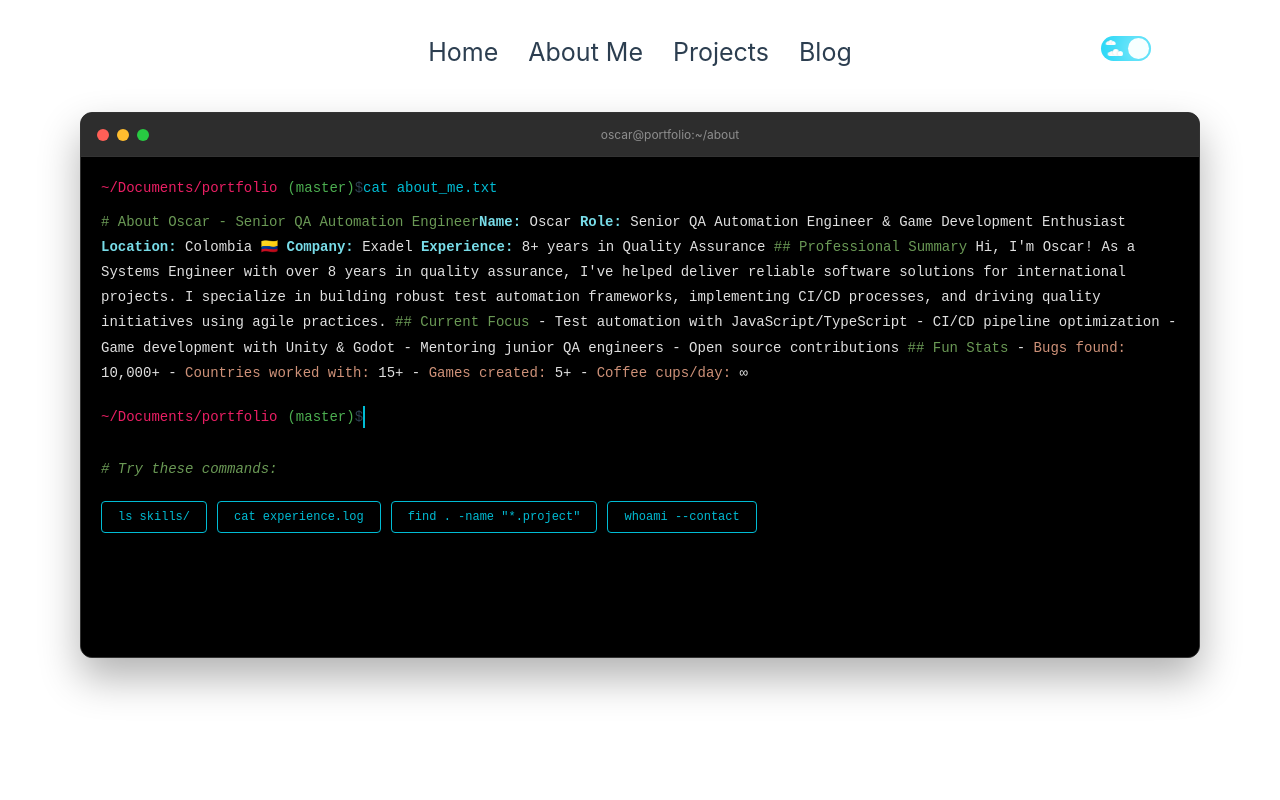
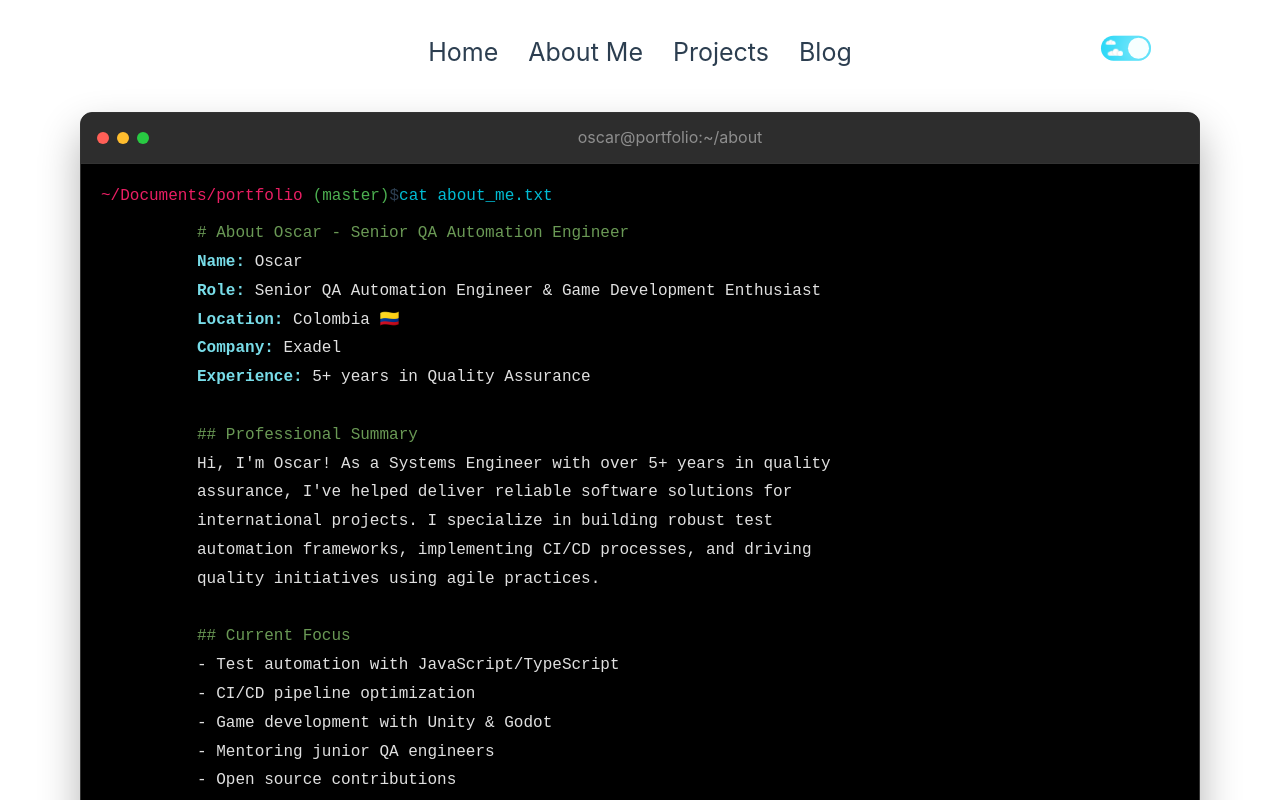
Before and after one commit to OscF95/portfolio, a Vue app: page /about in a window 1280 px wide. Shown: the top 800 px of the page. Built offline with nearby package versions, Linux system fonts and the light colour scheme.

Commit message:
Modify about me

```diff
--- a/src/assets/base.css
+++ b/src/assets/base.css
@@ -66,7 +66,7 @@ body {
   font-family: Inter, -apple-system, BlinkMacSystemFont, "Segoe UI", Roboto,
     Oxygen, Ubuntu, Cantarell, "Fira Sans", "Droid Sans", "Helvetica Neue",
     sans-serif;
-  font-size: 15px;
+  font-size: 16px;
   text-rendering: optimizeLegibility;
   -webkit-font-smoothing: antialiased;
   -moz-osx-font-smoothing: grayscale;
@@ -79,10 +79,3 @@ body {
 .nav-bar-container > nav > a, .lni:hover {
   color: var(--color-text);
 }
-
-.col_flag {
-  background: linear-gradient(to bottom, yellow, yellow 50%, blue 50%, blue 75%,red 75%);
-  height: 15px;
-  width: 20px;
-  display: inline-block;
-}
--- a/src/views/AboutView.vue
+++ b/src/views/AboutView.vue
@@ -43,6 +43,16 @@ export default defineComponent({
           setTimeout(() => this.typeCommand(), 1000);
         }, 2000);
       }
+    },
+
+    getAgesOfExperience() {
+      const startYear = 2016;
+      const currentYear = new Date().getFullYear();
+      const currentMonth = new Date().getMonth();
+      if (currentMonth < 12) {
+        return `${currentYear - startYear - 1}+`;
+      }
+      return currentYear - startYear;
     }
   }
 });
@@ -67,17 +77,16 @@ export default defineComponent({
           <span class="command">cat about_me.txt</span>
         </div>
 
-        <div class="output file-content">
+        <pre class="output file-content">
           <span class="comment"># About Oscar - Senior QA Automation Engineer</span>
-
           <span class="highlight">Name:</span> Oscar
           <span class="highlight">Role:</span> Senior QA Automation Engineer & Game Development Enthusiast
           <span class="highlight">Location:</span> Colombia 🇨🇴
           <span class="highlight">Company:</span> Exadel
-<span class="highlight">Experience:</span> 8+ years in Quality Assurance
+          <span class="highlight">Experience:</span> {{ getAgesOfExperience() }} years in Quality Assurance
 
           <span class="comment">## Professional Summary</span>
-Hi, I'm Oscar! As a Systems Engineer with over 8 years in quality
+          Hi, I'm Oscar! As a Systems Engineer with over {{ getAgesOfExperience() }} years in quality
           assurance, I've helped deliver reliable software solutions for
           international projects. I specialize in building robust test
           automation frameworks, implementing CI/CD processes, and driving
@@ -95,7 +104,7 @@ quality initiatives using agile practices.
           - <span class="string">Countries worked with:</span> 15+
           - <span class="string">Games created:</span> 5+
           - <span class="string">Coffee cups/day:</span> ∞
-        </div>
+  </pre>
 
         <div class="command-line">
           <span class="prompt">~/Documents/portfolio</span>
@@ -136,22 +145,42 @@ quality initiatives using agile practices.
               <span>$ </span>
               <span class="command">cat experience.log</span>
             </div>
-            <div class="file-content">
-<span class="comment">[2021-Present] Senior QA Automation Engineer @ Exadel</span>
-- Leading automation initiatives for enterprise applications
-- Mentoring team members and driving quality culture
-- International project collaboration
+            <pre class="file-content">
+              <span class="comment">[2023-Present] Senior QA Automation Engineer & Team Lead - Exadel</span>
+              - Leading a combined manual and automation QA team, mentoring and managing workload
+              - Enhancing automation framework with WebdriverIO, Axios, and BDD (Gherkin)
+              - Driving quality culture and continuous testing in Jenkins CI/CD pipelines
 
-<span class="comment">[2018-2021] QA Automation Engineer</span>
-- Developed automation frameworks for web/mobile apps
-- Implemented CI/CD testing processes
-- Cross-functional agile team collaboration
+              <span class="comment">[2022-2023] Test Automation Engineer - Lereta LLC</span>
+              - Migrated automation framework from .NET 4.7 to .NET Core 6
+              - Automated UI and API test cases using Selenium, SpecFlow, and RestSharp with C#
+              - Implemented Azure DevOps pipelines for consistent test execution
 
-<span class="comment">[2015-2018] Junior QA Engineer</span>
-- Started journey in quality assurance
-- Learned testing fundamentals and automation basics
-- Built strong foundation in QA methodologies
-            </div>
+              <span class="comment">[2022] Test Automation Engineer - EPAM Anywhere</span>
+              - Automated web UI test cases with WebdriverIO (TypeScript) and Playwright
+              - Expanded automation coverage to mobile apps with Appium
+              - Generated detailed reporting with Allure for stakeholder visibility
+
+              <span class="comment">[2021-2022] Senior Test Automation Engineer - Overactive (Now part of Perficient)</span>
+              - Built UI, API, and mobile test automation with Cypress, WebdriverIO, and Appium
+              - Designed and executed K6 scripts for performance testing
+              - Integrated automation into Azure DevOps CI/CD workflows
+
+              <span class="comment">[2019-2021] Test Automation Engineer - Globant</span>
+              - Established automation methodologies and frameworks
+              - Automated API and UI testing with Selenium, NUnit, and RestSharp
+              - Applied OOP and design patterns to improve maintainability of test code
+
+              <span class="comment">[2018-2019] Test Automation Engineer - PSL (Now part of Perficient)</span>
+              - Designed automation frameworks for web and mobile apps with Selenium, Appium, and Python
+              - Created test plans and executed functional and regression tests
+              - Integrated automation into Jenkins pipelines and optimized test environments with Docker
+
+              <span class="comment">[2016-2018] Test Automation Engineer - Stefanini</span>
+              - Designed and executed automated UI and mobile tests with Selenium, Appium, and Java
+              - Conducted API testing with SoapUI and improved reliability
+              - Ran JMeter performance testing and delivered reports to guide improvements
+            </pre>
           </div>
 
           <div id="projects-output" class="command-output">
@@ -161,7 +190,7 @@ quality initiatives using agile practices.
               <span>$ </span>
               <span class="command">find . -name "*.project"</span>
             </div>
-            <div class="file-content">
+            <pre class="file-content">
               ./automation/selenium-framework.project
               ./automation/cypress-dashboard.project
               ./gamedev/unity-2d-platformer.project
@@ -170,7 +199,7 @@ quality initiatives using agile practices.
               ./tools/test-data-generator.project
 
               <span class="comment"># Run 'cd projects && ls -la' to explore more!</span>
-            </div>
+            </pre>
           </div>
 
           <div id="contact-output" class="command-output">
@@ -180,7 +209,7 @@ quality initiatives using agile practices.
               <span>$ </span>
               <span class="command">whoami --contact</span>
             </div>
-            <div class="file-content">
+            <pre class="file-content">
               <span class="highlight">User:</span> oscar
               <span class="highlight">Email:</span> ofariasr1@gmail.com
               <span class="highlight">LinkedIn:</span> /in/oscar-fabian-arias-rodriguez-b02241144
@@ -190,7 +219,7 @@ quality initiatives using agile practices.
               <span class="highlight">Languages:</span> Spanish, English
 
               <span class="comment"># Always happy to connect with fellow developers! 🚀</span>
-            </div>
+            </pre>
           </div>
         </div>
       </div>
@@ -234,22 +263,30 @@ quality initiatives using agile practices.
   border-radius: 50%;
 }
 
-.close { background: #ff5f57; }
-.minimize { background: #ffbd2e; }
-.maximize { background: #28ca42; }
+.close {
+  background: #ff5f57;
+}
+
+.minimize {
+  background: #ffbd2e;
+}
+
+.maximize {
+  background: #28ca42;
+}
 
 .terminal-title {
   margin-left: auto;
   margin-right: auto;
   color: #8e8e8e;
-  font-size: 12px;
+  font-size: var(--base-font-size);
 }
 
 .terminal-content {
   padding: 20px;
   background: #000;
   min-height: 500px;
-  font-size: 14px;
+  font-size: var(--base-font-size);
   line-height: 1.6;
   font-family: 'Courier New', 'Monaco', 'Menlo', monospace;
 }
@@ -288,8 +325,16 @@ quality initiatives using agile practices.
 }
 
 @keyframes blink {
-  0%, 50% { border-color: #00bcd4; }
-  51%, 100% { border-color: transparent; }
+
+  0%,
+  50% {
+    border-color: #00bcd4;
+  }
+
+  51%,
+  100% {
+    border-color: transparent;
+  }
 }
 
 .file-content {
@@ -331,7 +376,7 @@ quality initiatives using agile practices.
   border-radius: 4px;
   cursor: pointer;
   font-family: inherit;
-  font-size: 12px;
+  font-size: var(--base-font-size);
   transition: all 0.3s ease;
 }
 
@@ -354,8 +399,15 @@ quality initiatives using agile practices.
 }
 
 @keyframes fadeIn {
-  from { opacity: 0; transform: translateY(-10px); }
-  to { opacity: 1; transform: translateY(0); }
+  from {
+    opacity: 0;
+    transform: translateY(-10px);
+  }
+
+  to {
+    opacity: 1;
+    transform: translateY(0);
+  }
 }
 
 .skills-grid {
@@ -376,7 +428,7 @@ quality initiatives using agile practices.
   }
 
   .terminal-content {
-    font-size: 12px;
+    font-size: var(--base-font-size);
     padding: 15px;
   }
 }
--- a/src/views/HomeView.vue
+++ b/src/views/HomeView.vue
@@ -25,8 +25,7 @@ export default defineComponent({
       <h2>Senior QA Automation Engineer and Game Developer enthusiast</h2>
       <ul class="skills-list">
         <li>
-          📍 Located in Colombia
-          <div class="col_flag"></div>
+          📍 Located in Colombia 🇨🇴
         </li>
         <li>🎒 Senior QA Automation Engineer at Exadel</li>
       </ul>
```
Also changed, not shown: src/assets/images/photo1.png (added). Lines whose indentation alone changed are shown as unchanged.
